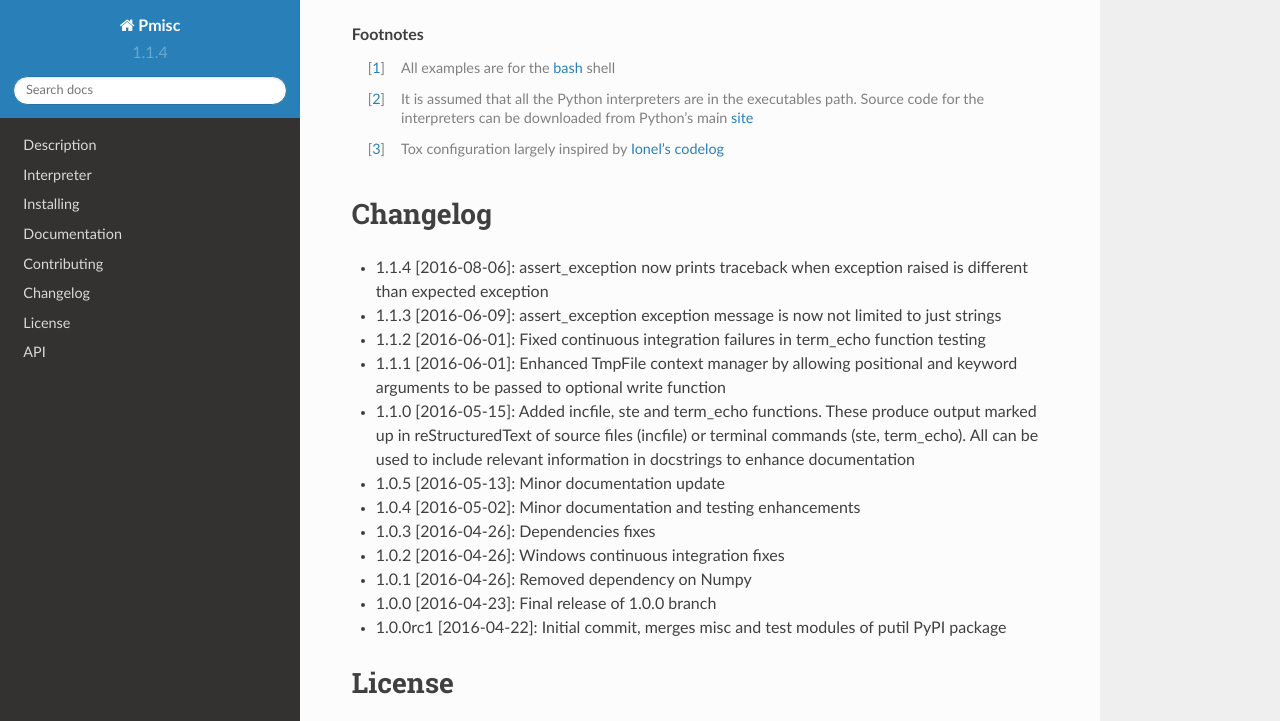
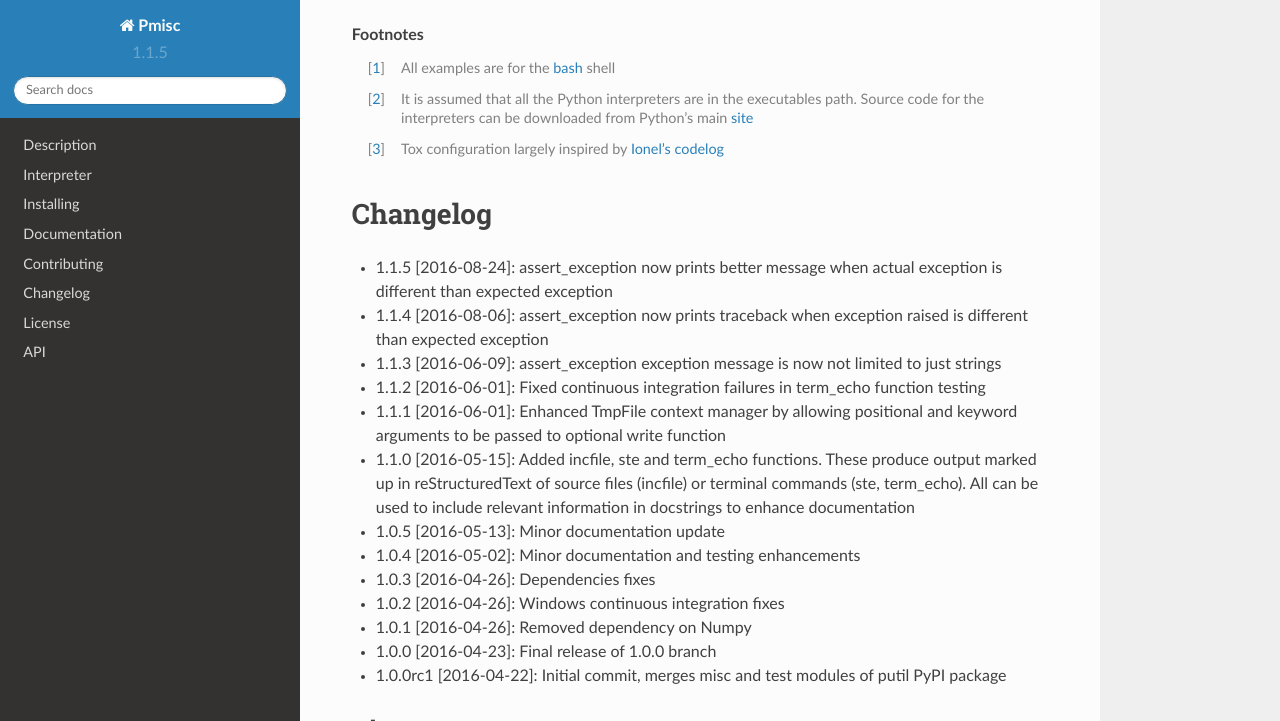
Before and after one commit to pmacosta/pmisc, a Sphinx documentation site: the page built from docs/index.rst, in a window 1280 px wide and 900 px high, scrolled down 3668 px, cut to the strip 0-721 px from the top of the window. Built offline with Sphinx 7.4.7 and the Read the Docs theme 2.0.0, drawn with Linux system fonts in a browser that asks for light colours.

Commit message:
assert_exception now prints better message when actual exception is different than expected exception

```diff
--- a/CHANGELOG.rst
+++ b/CHANGELOG.rst
@@ -4,6 +4,9 @@
 
 Changelog
 =========
+
+* 1.1.5 [2016-08-24]: assert_exception now prints better message when actual
+  exception is different than expected exception
 
 * 1.1.4 [2016-08-06]: assert_exception now prints traceback when exception
   raised is different than expected exception
--- a/docs/conf.py
+++ b/docs/conf.py
@@ -59,9 +59,9 @@ copyright = u'2013-2016, Pablo Acosta-Serafini'
 # built documents.
 #
 # The short X.Y version.
-version = '1.1.4'
+version = '1.1.5'
 # The full version, including alpha/beta/rc tags.
-release = '1.1.4'
+release = '1.1.5'
 
 # The language for content autogenerated by Sphinx. Refer to documentation
 # for a list of supported languages.
--- a/pmisc/version.py
+++ b/pmisc/version.py
@@ -7,7 +7,7 @@
 ###
 # Global variables
 ###
-VERSION_INFO = (1, 1, 4, 'final', 0)
+VERSION_INFO = (1, 1, 5, 'final', 0)
 
 
 ###
```
Also changed, not shown: 1 other file.
